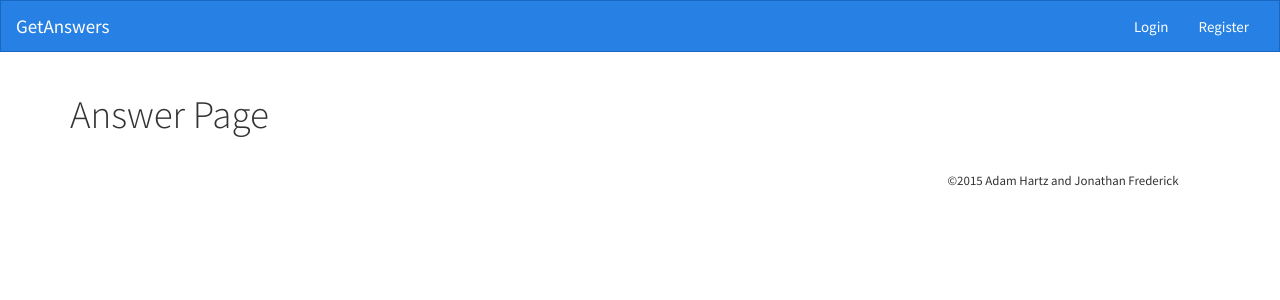
After one commit to tiyd-python-adam-jon/question-box, a Django app: page /questions/1/ in a window 1280 px wide. The commit adds this page. Shown: the top 300 px of the page. Run offline with Django 3.2, Linux system fonts and the light colour scheme; some libraries are stand-ins or nearby versions.

Commit message:
base.html rendering properly

```diff
--- /dev/null
+++ b/questionbox/getanswers/templates/getanswers/answer_list.html
@@ -0,0 +1,5 @@
+{% extends "base.html" %}
+
+{% block content %}
+  <h1>Answer Page</h1>
+{% endblock %}
--- a/questionbox/getanswers/templates/getanswers/question_list.html
+++ b/questionbox/getanswers/templates/getanswers/question_list.html
@@ -11,7 +11,7 @@
 <h3>Recently asked questions:</h3></header>
 <!--  TODO: Add links to detail pages-->
 {% for question in questions %}
-<a href='#'><p>{{ question.title }}</p></a>
+<a href="#"><p>{{ question.title }}</p></a>
 <p><small>has gotten {{ question.answer_set.count }} answers in {{ question.timestamp | timesince }}</small></p>
 {% endfor %}
 
--- a/questionbox/getanswers/urls.py
+++ b/questionbox/getanswers/urls.py
@@ -8,5 +8,8 @@ urlpatterns = [
 
     url(r'^questions/$', ga_views.question_page, name='question_page'),
 
-    url(r'^$', ga_views.QuestionListView.as_view(), name='question_list')
+    url(r'^questions/(?P<pk>\d+)/$',
+        ga_views.AnswerListView.as_view(), name='answer_list'),
+
+    url(r'^$', ga_views.QuestionListView.as_view(), name='question_list'),
 ]
--- a/questionbox/getanswers/views.py
+++ b/questionbox/getanswers/views.py
@@ -1,18 +1,17 @@
 from django.views.generic.edit import FormView
 from django.views.generic.list import ListView
 from django.contrib.auth.forms import UserCreationForm
-from django.contrib.auth import authenticate, login   # , logout
+from django.contrib.auth import authenticate, login, logout
 from .models import Profile, Tag, Question
 # from datetime import datetime  # , timedelta
 from django.contrib import messages
 # from django.contrib.auth.decorators import login_required
 # from django.contrib.auth.models import User
 # from django.core.urlresolvers import reverse
-from django.shortcuts import redirect, render  # , get_object_or_404
-from django.utils.timezone import make_aware
+from django.shortcuts import redirect, render, get_object_or_404
+# from django.utils.timezone import make_aware
 # from django.db.models import Count
-# from django.views import generic
-from .forms import QuestionForm
+from .forms import QuestionForm, AnswerForm
 # Create your views here.
 
 
@@ -68,6 +67,31 @@ def add_question(request):
     return redirect(request.GET['next'])
 
 
+# @login_required
+def add_answer(request):
+    if request.method == 'POST':
+        form = AnswerForm(request.POST)
+        if form.is_valid():
+            answer = form.save(commit=False)
+            # TODO: put question=xx in query string
+            q_pk = request.GET['pk']
+            answer.question = get_object_or_404(Question, pk=q_pk)
+            # answer.asker = request.user.profile
+            answer.save()
+            messages.add_message(request,
+                                 messages.SUCCESS,
+                                 'You successfully posted your answer')
+        else:
+            messages.add_message(request,
+                                 messages.ERROR,
+                                 'Form data invalid, complete required fields')
+    else:
+        messages.add_message(request,
+                             messages.ERROR,
+                             'Stop trying to hack this site!')
+    return redirect(request.GET['next'])
+
+
 class QuestionListView(ListView):
     """Used to view a list of questions in reverse chronological order
     Used for home page"""
@@ -79,3 +103,15 @@ class QuestionListView(ListView):
     def get_queryset(self):
         preload = Question.objects.all()
         return preload.order_by('-timestamp')
+
+
+class AnswerListView(ListView):
+    template_name = 'getanswers/answer_list.html'
+    context_object_name = 'answers'
+    # paginate_by = 20
+
+    def get_queryset(self):
+        if self.request.user.is_authenticated():
+            self.form = AnswerForm()
+            self.question = get_object_or_404(Question, pk=self.kwargs['pk'])
+            return self.question.answer_set.all()
--- a/questionbox/questionbox/templates/base.html
+++ b/questionbox/templates/base.html
@@ -27,12 +27,13 @@
         <span class="icon-bar"></span>
         <span class="icon-bar"></span>
       </button>
-      <a class="navbar-brand" href="{% url 'home' %}">GetAnswers</a>
+      <a class="navbar-brand" href="{% url 'question_list' %}">GetAnswers</a>
     </div>
 
     <div class="collapse navbar-collapse" id="bs-example-navbar-collapse-2">
       <ul class="nav navbar-nav navbar-right">
 
+        {% comment %}
             <li class="dropdown">
             <a href="{% url 'recent_worms' %}" class="dropdown-toggle" data-toggle="dropdown" role="button" aria-expanded="false"> Worm Stats <span class="caret"></span></a>
             <ul class="dropdown-menu" role="menu">
@@ -52,16 +53,17 @@
             <li><a href="{% url 'user_answers' user.pk %}">My Answers</a></li>
           </ul>
         </li>
-
+        {% endcomment %}
+          {% if user.is_authenticated %}
           <li role="presentation">
-            <a href="{% url 'user_logout' %}">Logout</a>
+            <a href="{% url 'logout' %}">Logout</a>
           </li>
           {% else %}
           <li role="presentation">
-            <a href="{% url 'user_login' %}">Login</a>
+            <a href="{% url 'login' %}">Login</a>
           </li>
           <li role="presentation">
-            <a href="{% url 'user_register' %}">Register</a>
+            <a href="{% url 'register' %}">Register</a>
           </li>
           {% endif %}
         </ul>
```
Also changed, not shown: questionbox/getanswers/forms.py (+11 -1 lines).
